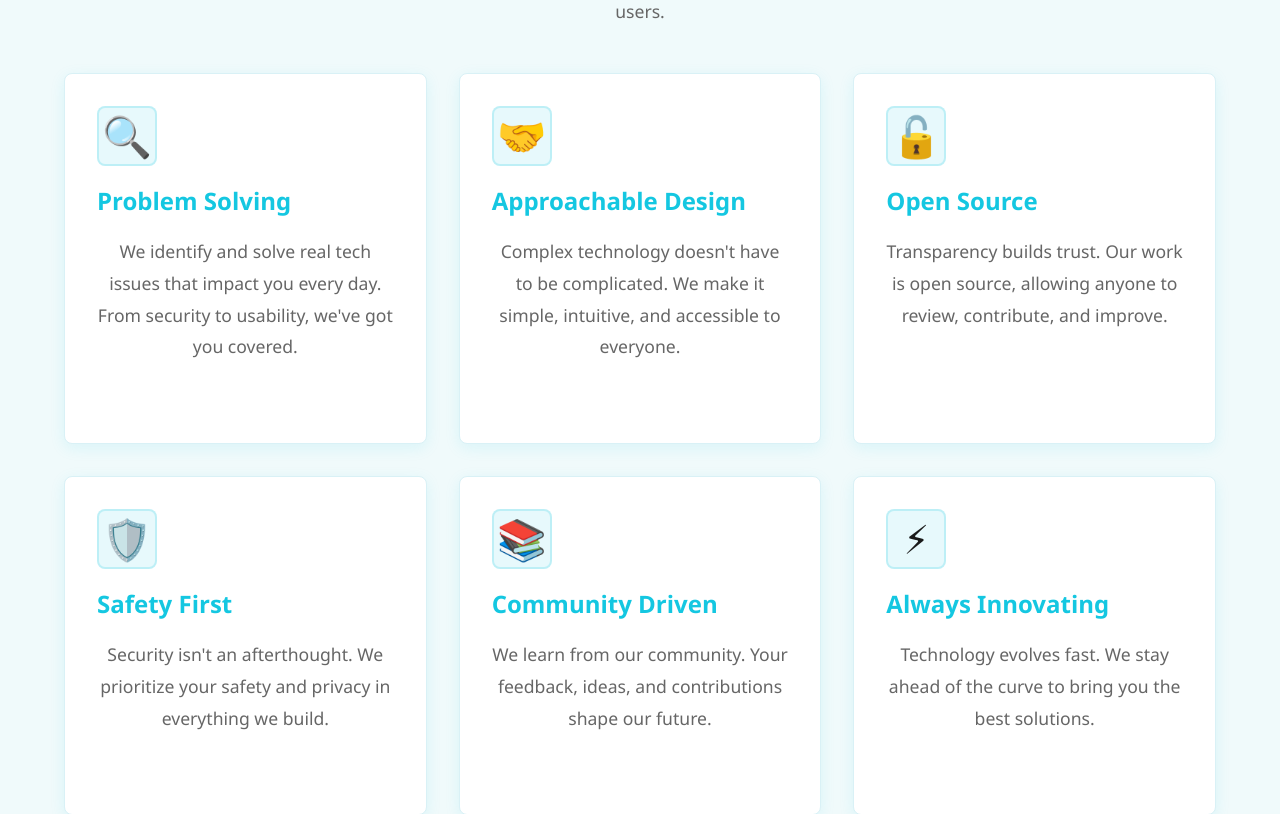
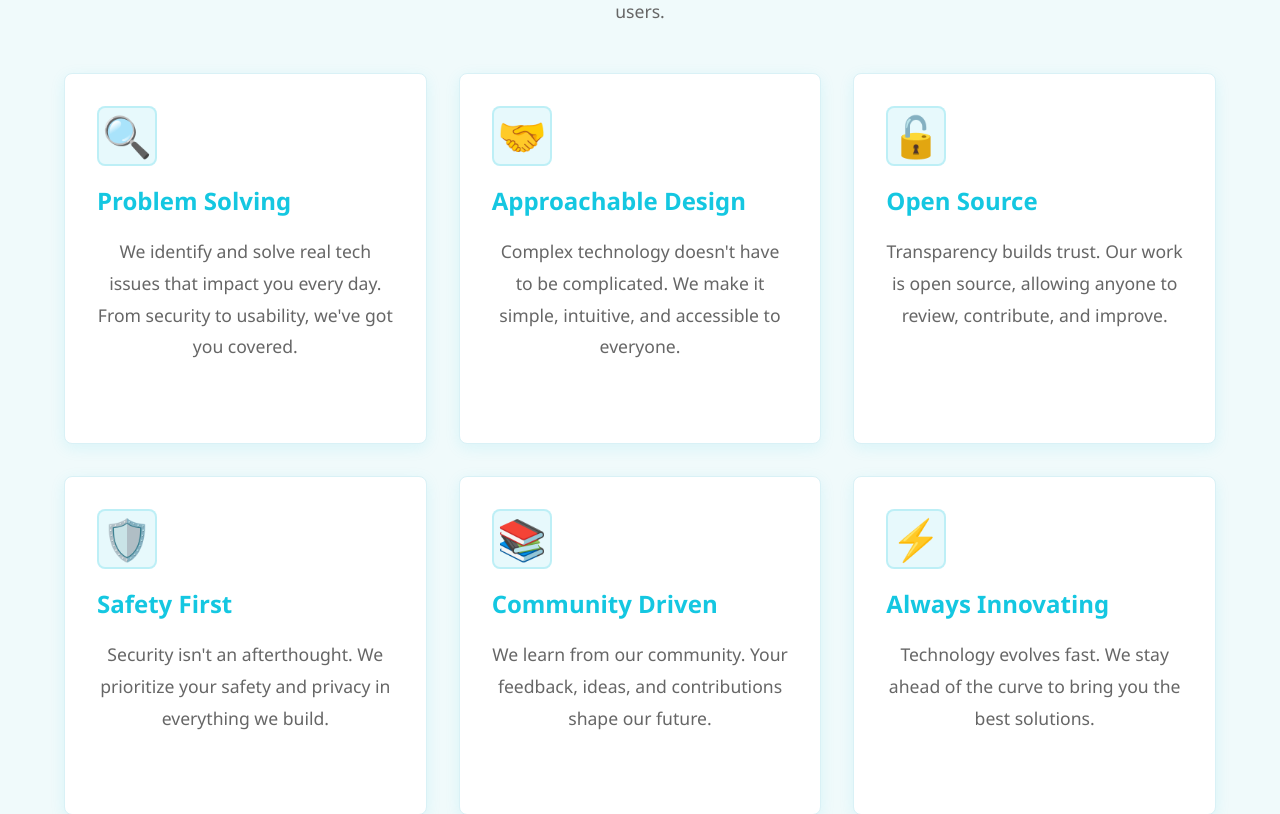
Before and after one commit to hujingwen1025/Exabyte-Website, a Flask app: page / in a window 1280 px wide. Shown: the part 1030-1844 px from the top of the page. Run offline with Flask 3, Linux system fonts and the light colour scheme; some web fonts are replaced.

Commit message:
Updated emoji font usage
Updated emoji font usage
Minor fixes

```diff
--- a/static/css/style.css
+++ b/static/css/style.css
@@ -4,6 +4,19 @@
     src: url(/static/resources/FluentEmojiColor.ttf);
 }
 
+/* Emoji usage: apply the msEmoji font to elements that contain emoji characters.
+   - `.card-icon` and `.feature-image` are used site-wide for emoji graphics.
+   - `.emoji` is a utility class you can add to any element with emoji.
+   - Footer headings often include a small emoji (e.g., "⚡ Exabyte").
+*/
+.emoji,
+.card-icon,
+.feature-image,
+footer .footer-section h4 {
+    font-family: msEmoji, system-ui, -apple-system, 'Segoe UI Emoji', 'Noto Color Emoji', 'Apple Color Emoji', sans-serif;
+    /* ensure emoji render at their native size and color font where supported */
+    font-variation-settings: normal;
+}
 /* CSS Variables */
 :root {
     --primary-color: #14c7e1;
```
